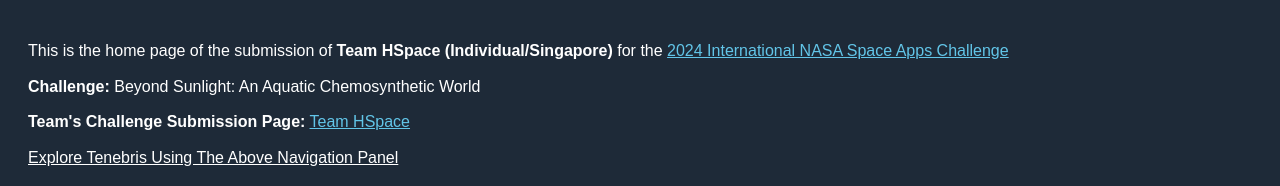
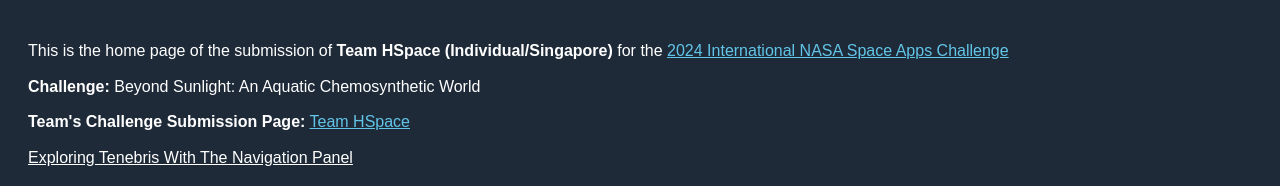
Before and after one commit to HM33-Alt/Team-HSpace-Tenebris, a plain HTML site: page home.html in a window 1280 px wide. Shown: the top 186 px of the page. Drawn offline with Linux system fonts and the light colour scheme.

Commit message:
Update home.html

```diff
--- a/home.html
+++ b/home.html
@@ -46,7 +46,7 @@
         <p><strong>Challenge:</strong> Beyond Sunlight: An Aquatic Chemosynthetic World</p>
         <p><strong>Team's Challenge Submission Page:</strong> <a href="https://www.spaceappschallenge.org/nasa-space-apps-2024/find-a-team/hspace/?tab=project" target="_blank" style="color: #62c5e8;">Team HSpace</a></p>
 
-        <p><u>Explore Tenebris Using The Above Navigation Panel</u></p>
+        <p><u>Exploring Tenebris With The Navigation Panel</u></p>
         <ul>
     	    <li><strong>Briefing:</strong> What is Tenebris?</li>
     	    <li><strong>Geology:</strong> What does Tenebris look like?</li>
```
